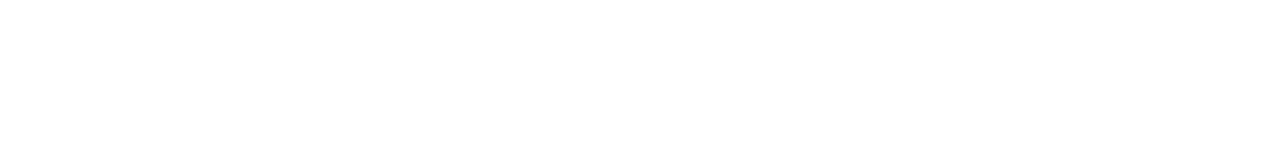
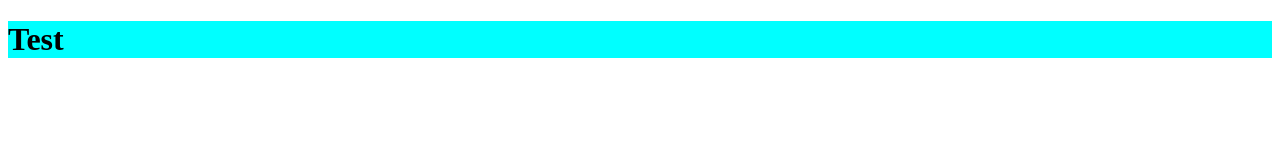
Before and after one commit to filiplyrheden/GitHub-test, a plain HTML site: page index.html in a window 1280 px wide. Drawn offline with Linux system fonts and the light colour scheme.

Commit message:
Added h1 to index.html and addded h1 background-color to styles.css

```diff
--- a/index.html
+++ b/index.html
@@ -4,8 +4,9 @@
     <meta charset="UTF-8">
     <meta name="viewport" content="width=device-width, initial-scale=1.0">
     <title>Test</title>
+    <link rel="stylesheet" href="styles.css">
 </head>
 <body>
-
+    <h1>Test</h1>
 </body>
 </html>
--- a/styles.css
+++ b/styles.css
@@ -0,0 +1,3 @@
+h1 {
+    background-color: aqua;
+}
```
